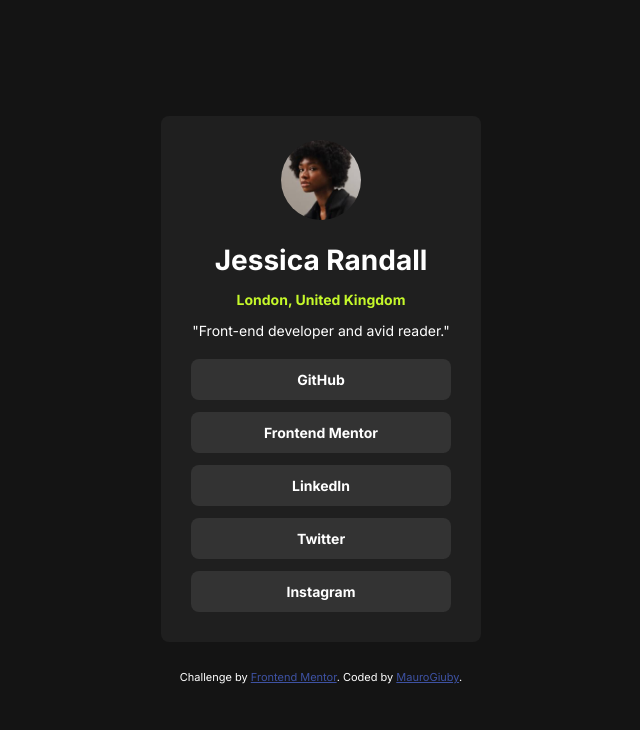
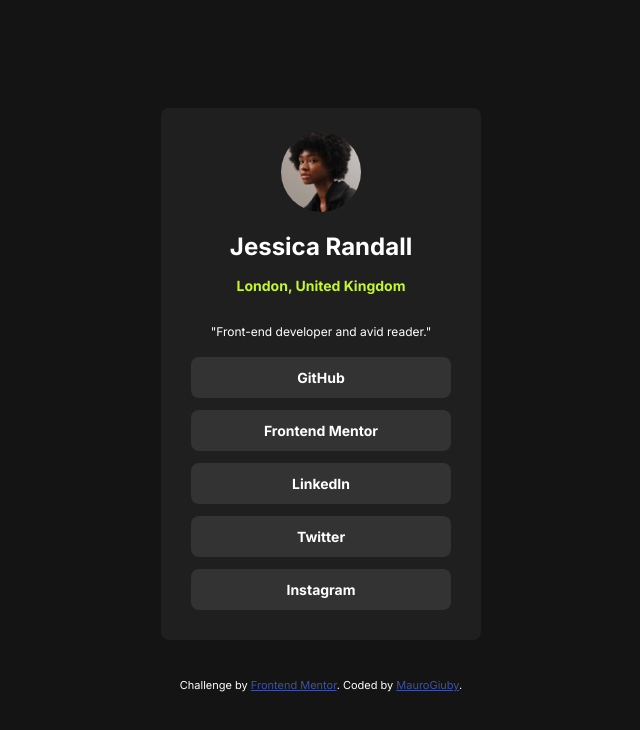
Before and after one commit to MauroGiuby/Social-links-profile, a plain HTML site: page index.html in a window 1280 px wide. Shown: the whole page, without its empty margins (319-959 px from the left). Drawn offline with Linux system fonts and the light colour scheme.

Commit message:
Update style.css

```diff
--- a/style.css
+++ b/style.css
@@ -35,7 +35,7 @@ body {
 
 .card {
   background-color: var(--grey-800);
-  margin-bottom: 14px;
+  margin-bottom: 24px;
   padding: 24px;
   text-align: center;
   max-width: 375px;
@@ -51,7 +51,7 @@ body {
 
 .title {
   font-weight: var(--font-weight-regular);
-  font-size: 14px;
+  font-size: 12px;
 }
 
 .title .location {
@@ -60,12 +60,12 @@ body {
   font-weight: var(--font-weight-bold);
 }
 
-.title h1 {
-  margin-bottom: 4px;
+.location {
+  margin-bottom: 30px;
 }
 
-.title p {
-  font-size: 14px;
+p {
+  font-size: 12px;
 }
 
 .links {
```
